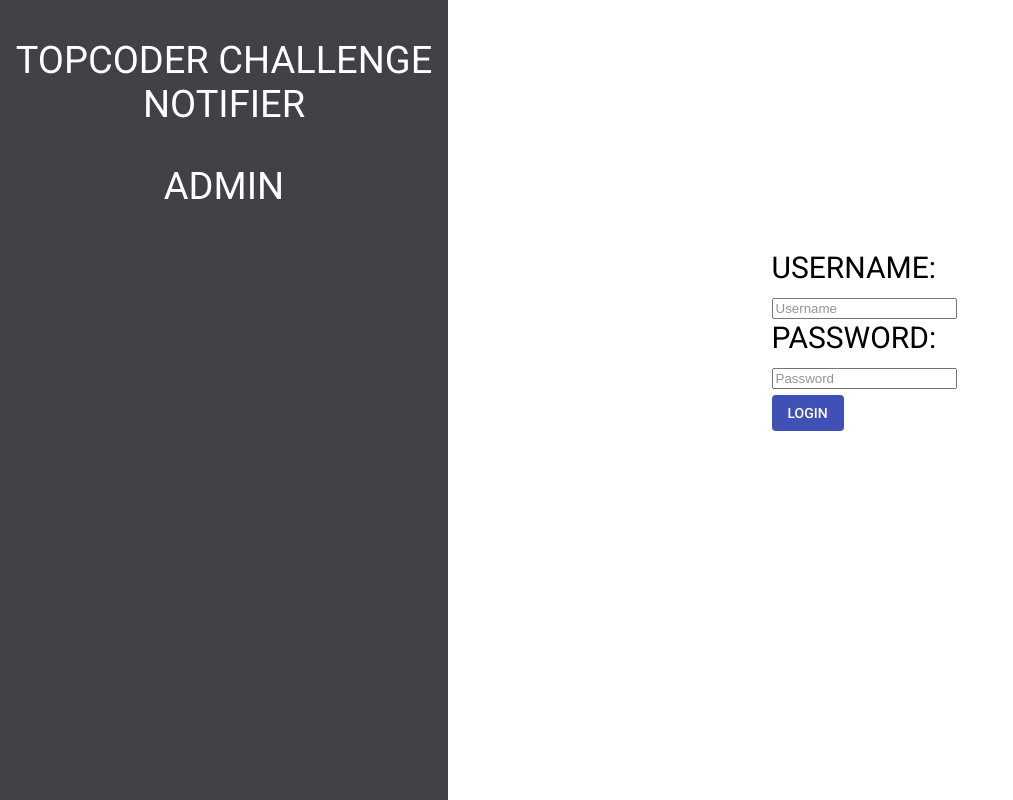
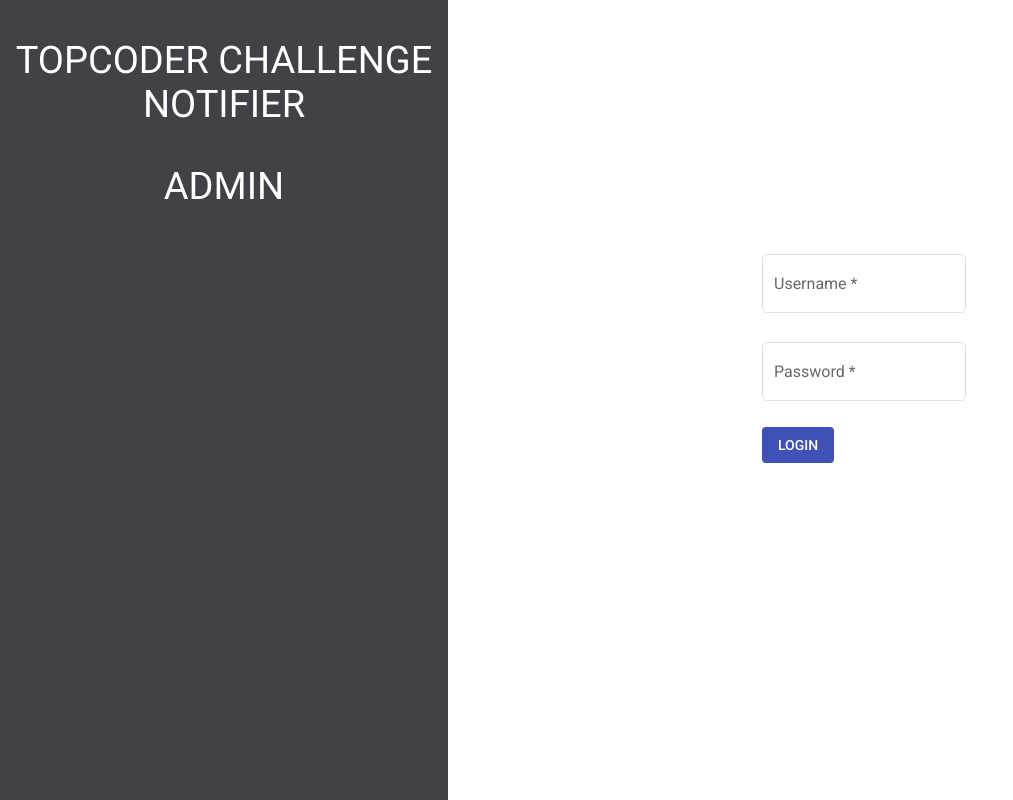
Before and after one commit to charan2628/TopCoderChallengeNotifierFrontend, an Angular app: page /login in a window 1280 px wide. Shown: the whole page, without its empty margins (0-1013 px from the left). Built offline with nearby package versions, Linux system fonts and the light colour scheme.

Commit message:
Added styling to login form

```diff
--- a/src/app/login/login.component.css
+++ b/src/app/login/login.component.css
@@ -75,5 +75,8 @@
     width: min-content;
     padding-top: 30%;
     margin: auto;
-    font-size: 30px;
 }
+
+.error {
+    color: red;
+}
--- a/src/app/login/login.component.html
+++ b/src/app/login/login.component.html
@@ -8,12 +8,16 @@
     <main>
         <div class="login-form">
             <form [formGroup]="loginForm" (ngSubmit)="onSubmit()">
-                <label for="username">USERNAME:</label>
-                <input matInput name="username"
-                    placeholder="Username" formControlName="username" required> <br/>
-                <label for="password">PASSWORD:</label>
-                <input matInput name="password" type="password" id="password"
-                    placeholder="Password" formControlName="password" required> <br/>
+                <mat-form-field appearance="outline">
+                    <mat-label>Username</mat-label>
+                    <input matInput placeholder="Enter username" name="username"
+                        formControlName="username" required>
+                </mat-form-field> <br/>
+                <mat-form-field appearance="outline">
+                    <mat-label>Password</mat-label>
+                    <input matInput placeholder="Enter password" type="password" name="password"
+                        formControlName="password" required>
+                </mat-form-field> <br/>
                 <div class="error" *ngIf="message">{{message}}</div>
                 <button mat-flat-button color="primary" class="login" [disabled]="submitting">LOGIN</button>
             </form>
```
